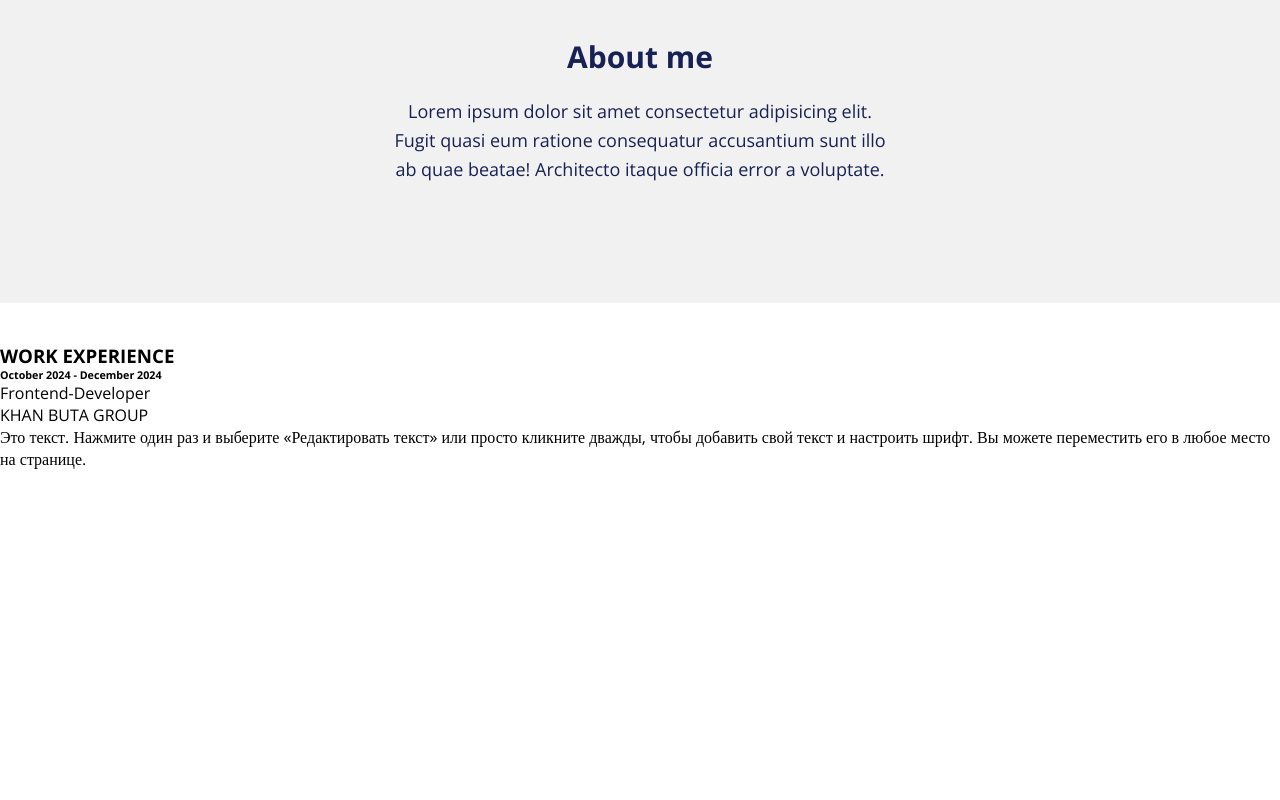
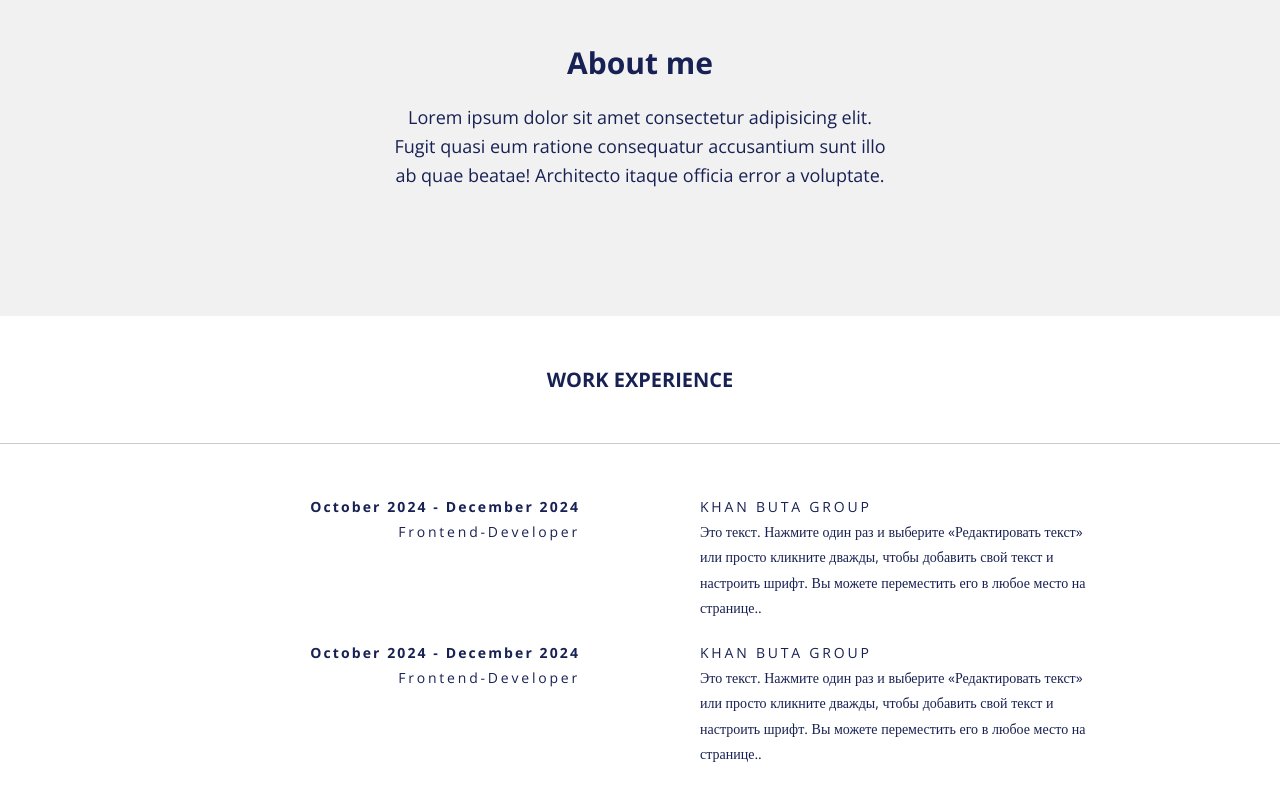
Before and after one commit to Zaranasirova/Portfolio, a React (Vite) app: page / in a window 1280 px wide. Shown: the part 948-1748 px from the top of the page. Before the commit the page ends 1458 px from the top, so only its background shows below. Built offline with nearby package versions, Linux system fonts and the light colour scheme.

Commit message:
Design the Work Experience section

```diff
--- a/src/assets/scss/pages/_home.scss
+++ b/src/assets/scss/pages/_home.scss
@@ -105,7 +105,7 @@
       width: 940px;
       height: 74px;
       background-color: $first_color;
-      animation: slideFromTop 2s ease-out forwards;
+      animation: slideFromTop 1s ease-out forwards;
       opacity: 0;
       animation-delay: 1s;
       .social-list {
@@ -130,7 +130,8 @@
       flex-direction: column;
       gap: 20px;
       align-items: center;
-      padding: 120px 0;
+      height: 400px;
+      justify-content: center;
       .text {
         width: 500px;
         line-height: 1.6em;
--- a/src/assets/scss/pages/_work.scss
+++ b/src/assets/scss/pages/_work.scss
@@ -1,3 +1,62 @@
-.work-experience-section{
-    padding: 40px 0;
+.work-experience-section {
+  .work-experience-wrapper {
+    width: 100%;
+    .work-experience-head-title {
+      color: $first_color;
+      font-size: 20px;
+      width: 100%;
+      text-align: center;
+      padding: 50px 0;
+      border-bottom: 1px solid #cacaca;
+    }
+    .work-experience {
+      display: flex;
+      flex-direction: column;
+      gap: 20px;
+      align-items: center;
+      padding: 50px 0;
+      .work-box {
+        display: flex;
+        gap: 120px;
+        justify-content: center;
+        width: 100%;
+        &::before{
+
+        }
+        .left-side {
+          width: 50%;
+          .duration {
+            line-height: 1.8em;
+            text-align: right;
+            font-size: 14px;
+            color: $first_color;
+            letter-spacing: 0.15em;
+            font-weight: bolder;
+          }
+          .position {
+            line-height: 1.8em;
+            text-align: right;
+            font-size: 14px;
+            letter-spacing: 0.2em;
+            color: $first_color;
+          }
+        }
+        .right-side {
+          width: 50%;
+          .company {
+            line-height: 1.8em;
+            font-size: 14px;
+            letter-spacing: 0.2em;
+            color: $first_color;
+          }
+          .description {
+            line-height: 1.8em;
+            font-size: 14px;
+            color: $first_color;
+            width: 400px;
+          }
+        }
+      }
+    }
+  }
 }
--- a/src/data.js
+++ b/src/data.js
@@ -23,6 +23,14 @@ export const Work_data = [
     position: "Frontend-Developer",
     duration: "October 2024 - December 2024",
     description:
-      "Это текст. Нажмите один раз и выберите «Редактировать текст» или просто кликните дважды, чтобы добавить свой текст и настроить шрифт. Вы можете переместить его в любое место на странице.",
+      "Это текст. Нажмите один раз и выберите «Редактировать текст» или просто кликните дважды, чтобы добавить свой текст и настроить шрифт. Вы можете переместить его в любое место на странице..",
   },
+  {
+    company: "KHAN BUTA GROUP",
+    position: "Frontend-Developer",
+    duration: "October 2024 - December 2024",
+    description:
+      "Это текст. Нажмите один раз и выберите «Редактировать текст» или просто кликните дважды, чтобы добавить свой текст и настроить шрифт. Вы можете переместить его в любое место на странице..",
+  },
+
 ];
--- a/src/pages/Work.jsx
+++ b/src/pages/Work.jsx
@@ -7,7 +7,7 @@ const Work = () => {
     <section className='work-experience-section'>
       <div className='work-experience-wrapper'>
         <h3 className='work-experience-head-title'>WORK EXPERIENCE</h3>
-        <div className="work-experience">
+        <div className="work-experience d-flex">
           {
             Work_data.map(item => (
               <div className="work-box">
```
